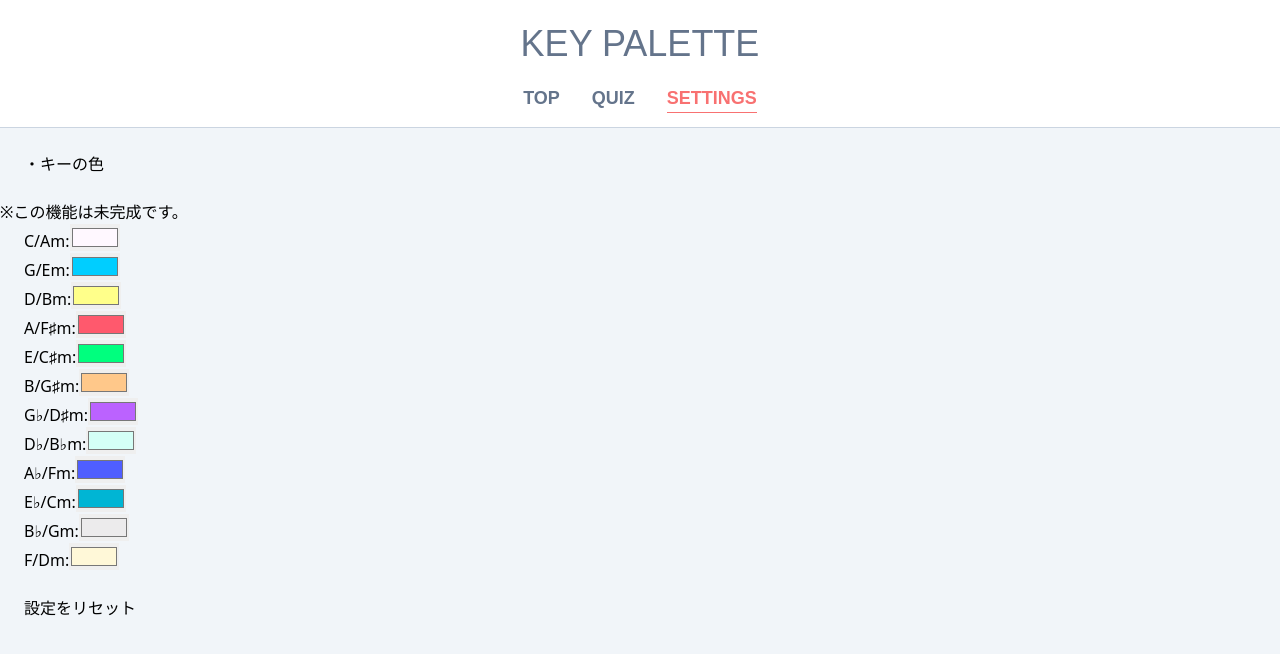
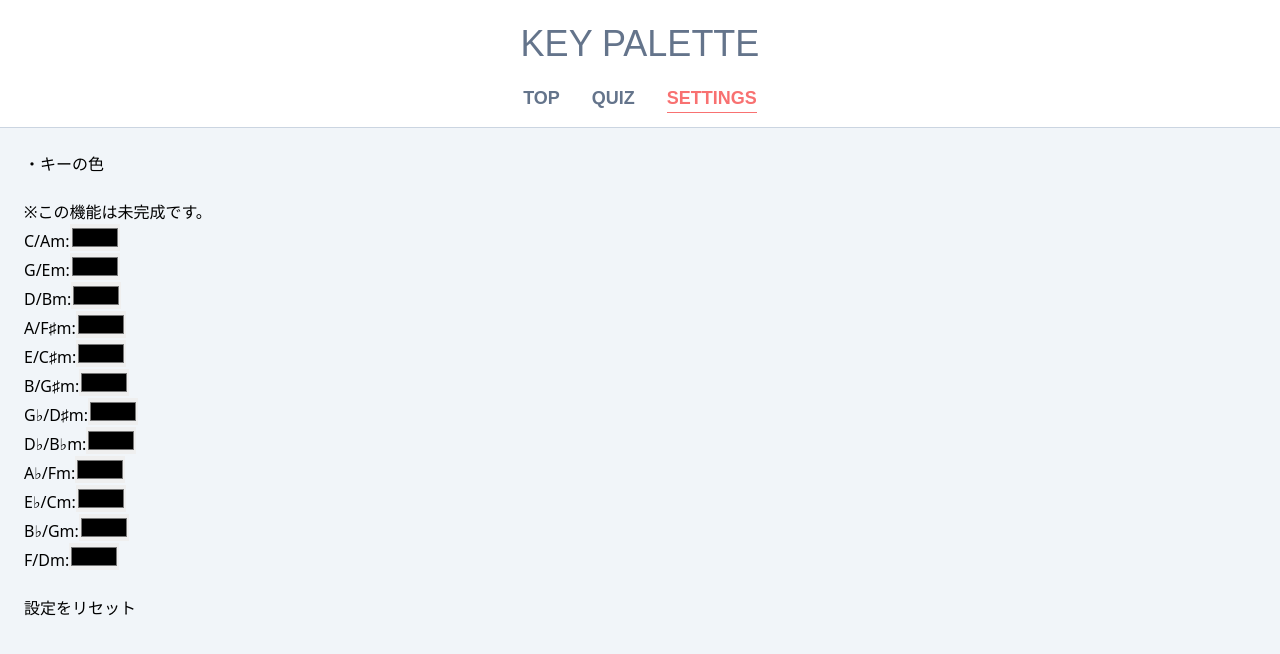
Before and after one commit to Yuki-Nakamura4/SpotifyAPIApp, a React (Create React App) app: page /settings in a window 1280 px wide. Shown: the top 654 px of the page. Built offline with nearby package versions, Linux system fonts and the light colour scheme.

Commit message:
設定ページのテキストの位置を調整

```diff
--- a/src/Components/pages/Settings.tsx
+++ b/src/Components/pages/Settings.tsx
@@ -1,14 +1,15 @@
 import React, { useState, useEffect } from 'react';
-import { keysColor } from '../../data/KeysColor';
+import { keysColor as initialKeysColor, UsersColor} from '../../data/KeysColor';
 
 export const Settings = () => {
-  const storedColors = localStorage.getItem('userColors');
-  const initialColors = keysColor.reduce((colors, key) => ({ ...colors, [key.name]: key.color }), {});
-  const [usersColors, setUsersColors] = useState<{ [key: string]: string }>(storedColors ? JSON.parse(storedColors) : initialColors);
+  const [usersColors, setUsersColors] = useState<UsersColor>({});
+  const [keysColor, setKeysColor] = useState(initialKeysColor);
+  const [resetKey, setResetKey] = useState<number>(0);
 
   useEffect(() => {
-    localStorage.setItem('userColors', JSON.stringify(usersColors));
-  }, [usersColors]);
+    const storedColors: UsersColor = JSON.parse(localStorage.getItem('userColors') || '{}');
+    setUsersColors(storedColors);
+  }, []);
 
   const handleColorChange = (keyName: string) => (
     event: React.ChangeEvent<HTMLInputElement>
@@ -18,19 +19,21 @@ export const Settings = () => {
   };
 
   const handleReset = () => {
-    setUsersColors(initialColors);
-    localStorage.setItem('userColors', JSON.stringify(initialColors));
+    const resetColors = initialKeysColor.reduce((colors, key) => ({ ...colors, [key.name]: key.color }), {});
+    setUsersColors(resetColors);
+    setKeysColor(initialKeysColor);
+    setResetKey(prevKey => prevKey + 1); // increment the resetKey to force re-render
   };
 
   return (
     <>
       <div className="p-6">・キーの色</div>
-      <div>※この機能は未完成です。</div>
+      <div className="pl-6">※この機能は未完成です。</div>
       <div className="pl-6">
         {keysColor.map((key) => (
           <div key={key.name}>
             <label>{key.name}:</label>
-            <input type="color" value={usersColors[key.name]} onChange={handleColorChange(key.name)} />
+            <input key={`${key.name}-${resetKey}`} type="color" value={usersColors[key.name]} onChange={handleColorChange(key.name)} />
           </div>
         ))}
         <button className="pt-6"onClick={handleReset}>設定をリセット</button>
--- a/src/data/KeysColor.ts
+++ b/src/data/KeysColor.ts
@@ -23,7 +23,3 @@ export type KeysColor = {
     { name: "B♭/Gm", color: storedUsersColor["B♭/Gm"] || '#ECEBEC' },
     { name: "F/Dm", color: storedUsersColor["F/Dm"] || '#FFF8D8' },
   ];
-
-  export const updateLocalStorage = (newColors: UsersColor) => {
-    localStorage.setItem('userColors', JSON.stringify(newColors));
-  };
```
